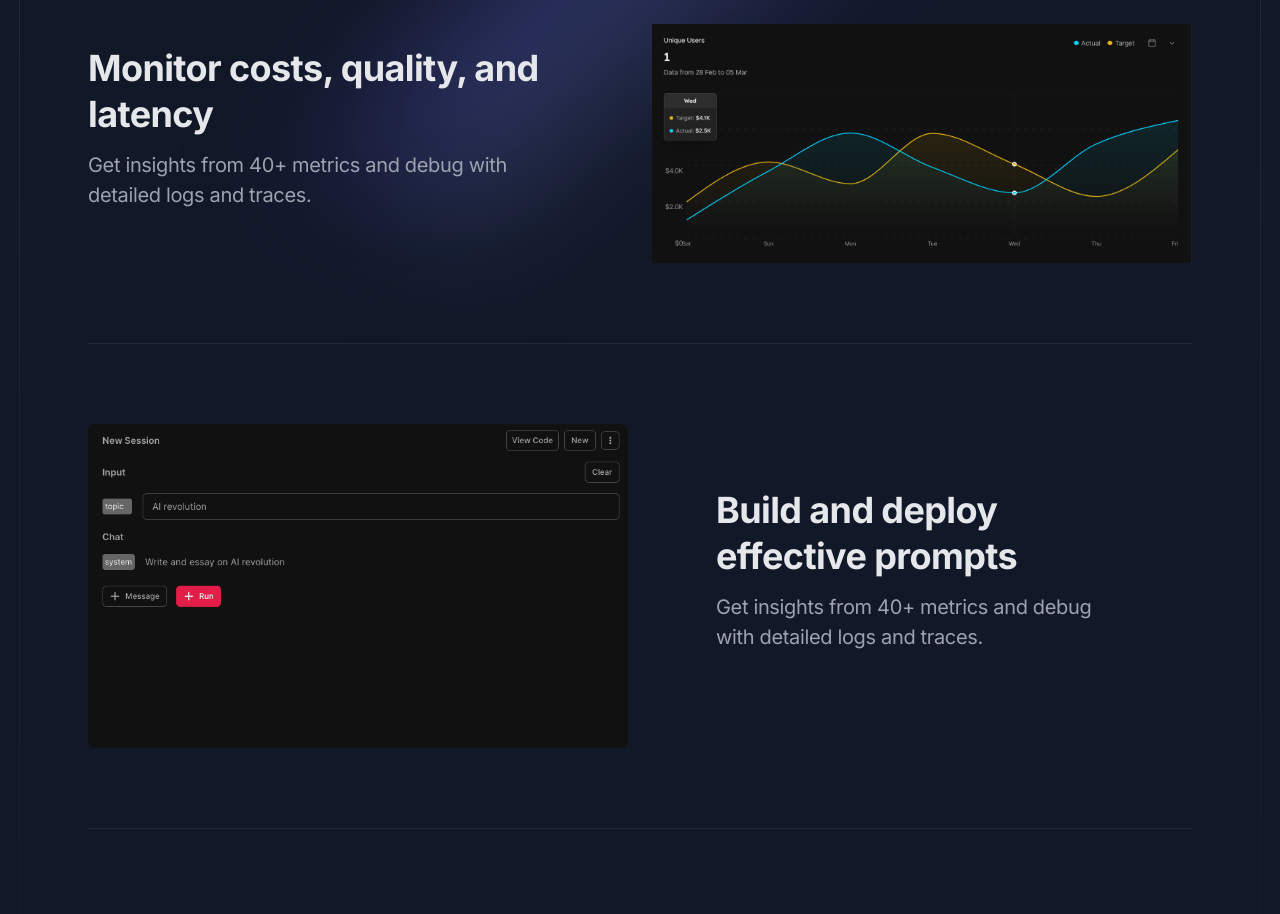
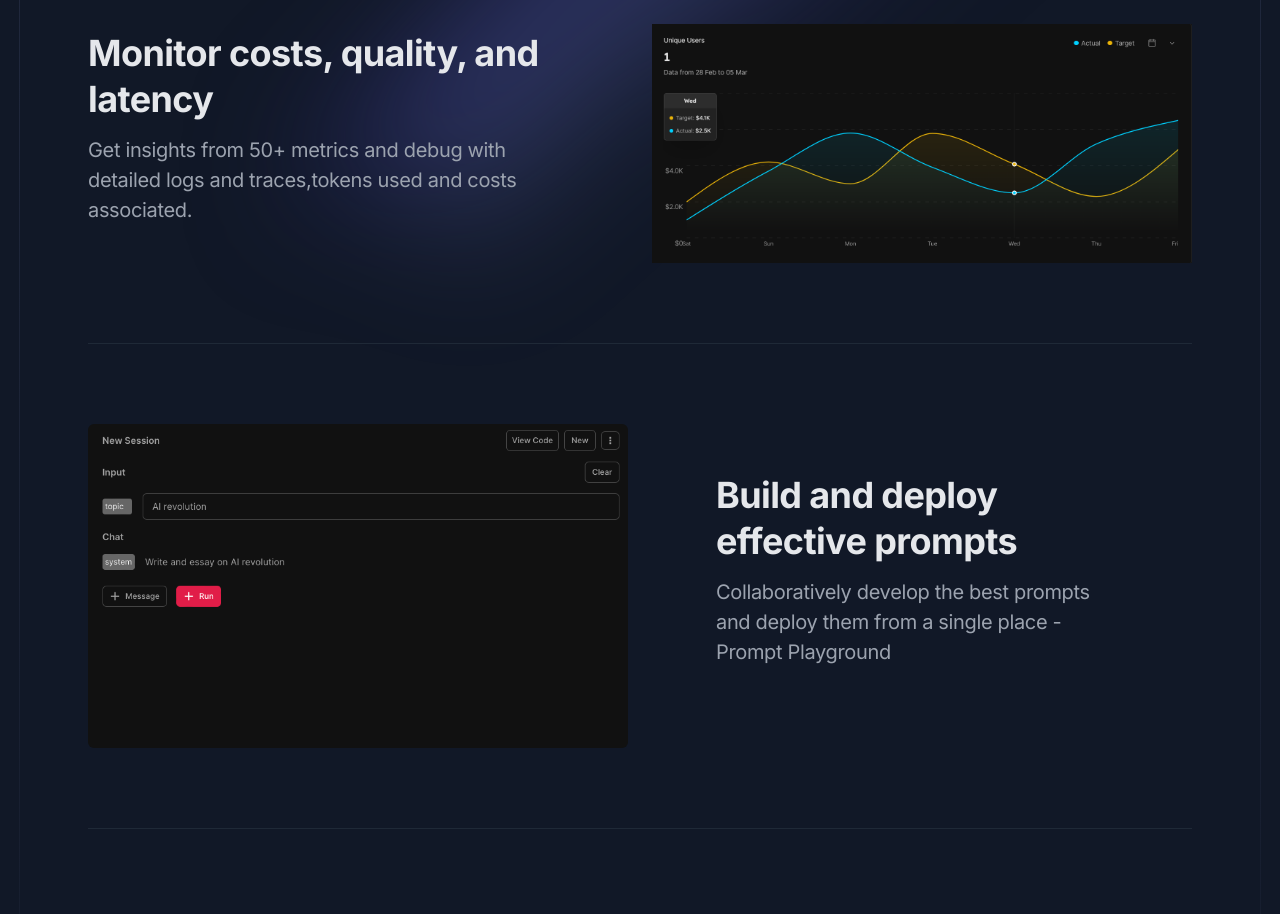
Before and after one commit to anuragvishwa/traincore-ui, a Next.js app: page / in a window 1280 px wide. Shown: the part 980-1894 px from the top of the page. Built offline with nearby package versions, Linux system fonts and the light colour scheme.

Commit message:
changed landing screen

```diff
--- a/components/buildAndDeploy.tsx
+++ b/components/buildAndDeploy.tsx
@@ -36,8 +36,7 @@ export default function BuildAndDeploy() {
                       Build and deploy effective prompts
                     </h3>
                     <p className="text-xl text-gray-400 mb-4">
-                      Get insights from 40+ metrics and debug with detailed logs
-                      and traces.
+                    Collaboratively develop the best prompts and deploy them from a single place - Prompt Playground
                     </p>
 
                     <div className="flex items-start mt-8">
--- a/components/features.tsx
+++ b/components/features.tsx
@@ -38,8 +38,8 @@ export default function Features() {
                     Monitor costs, quality, and latency
                   </h3>
                   <p className="text-xl text-gray-400 mb-4">
-                    Get insights from 40+ metrics and debug with detailed logs
-                    and traces.
+                    Get insights from 50+ metrics and debug with detailed logs
+                    and traces,tokens used and costs associated.
                   </p>
 
                   <div className="flex items-start mt-8">
```
